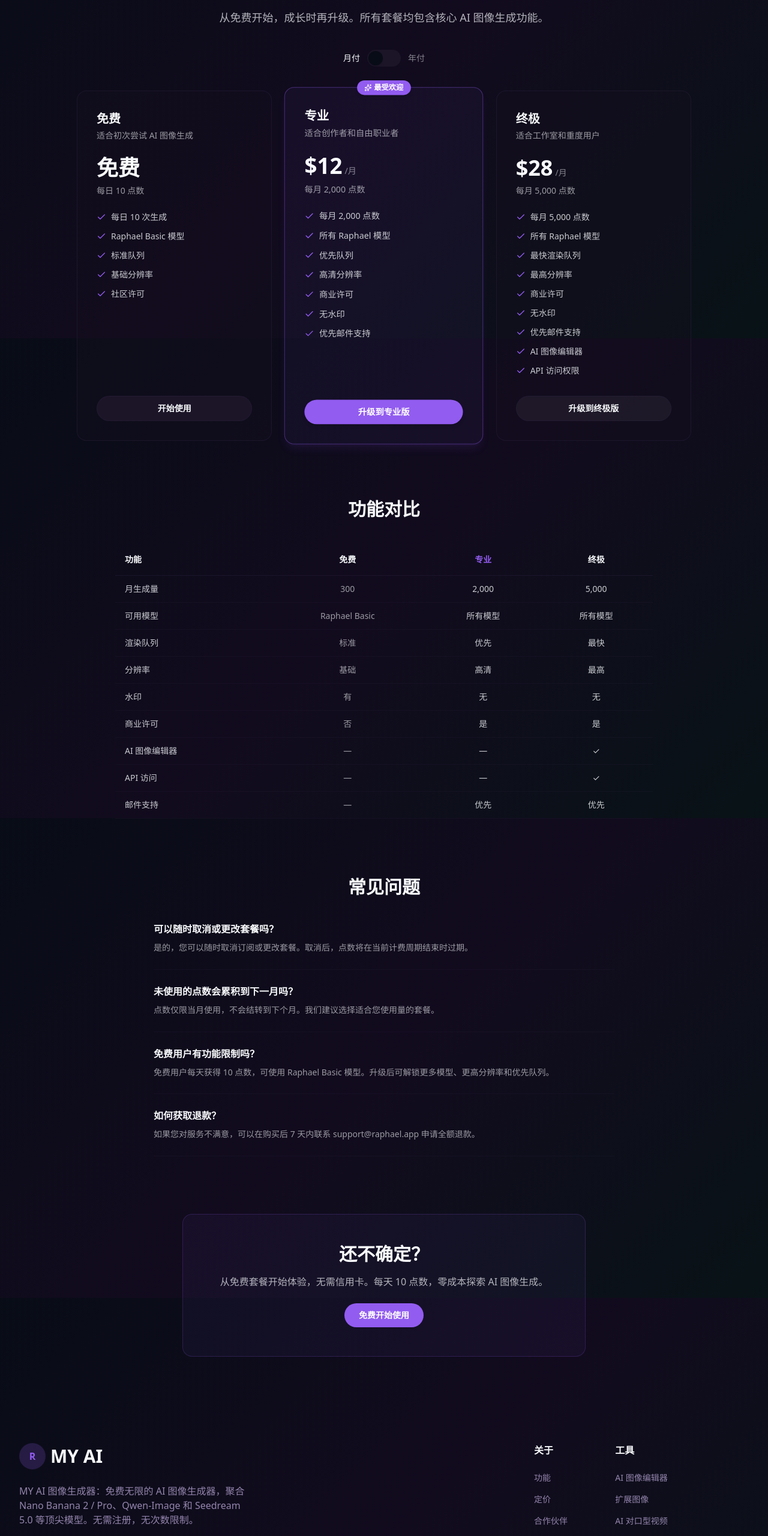
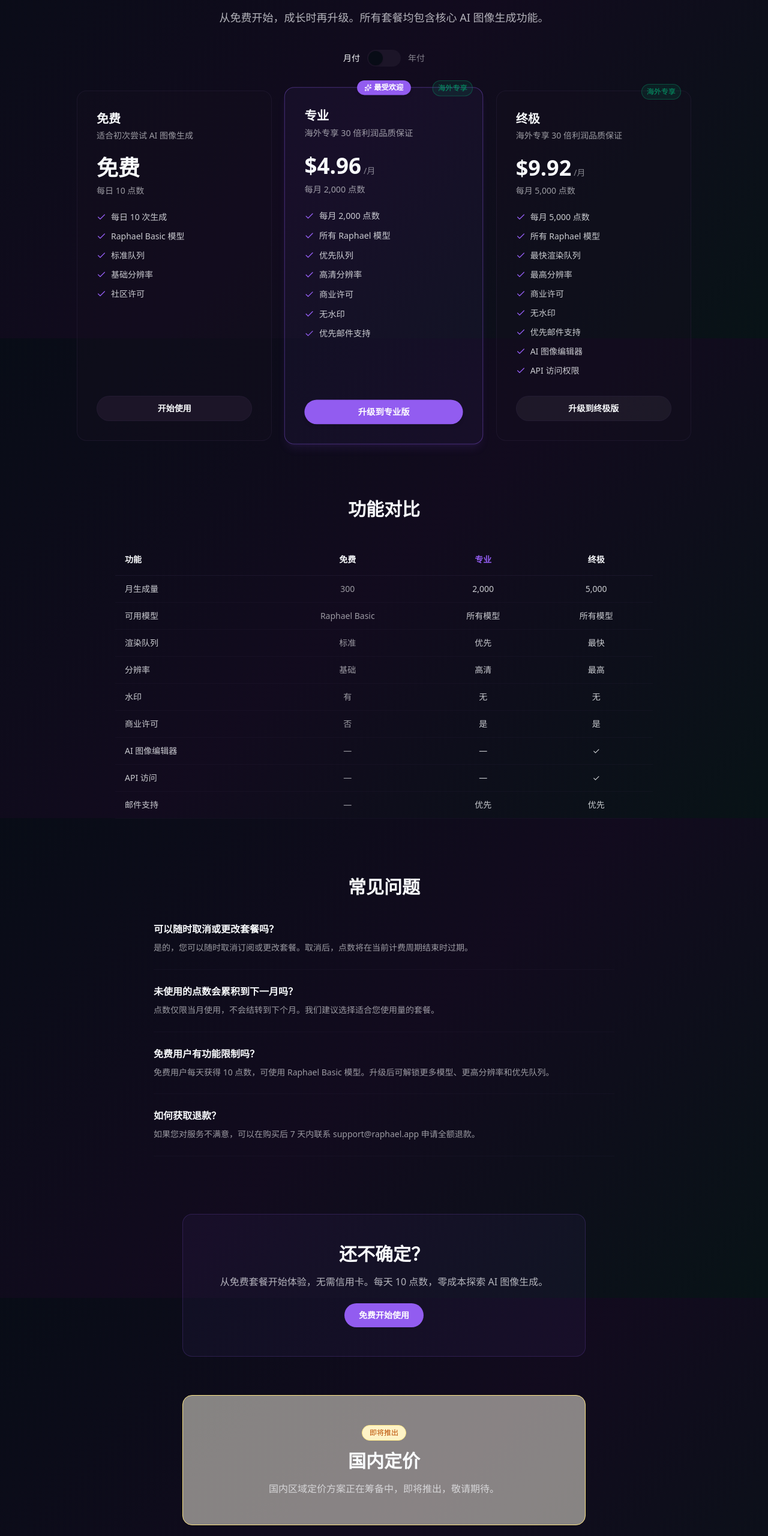
Before and after one commit to liken00/raphael-clone, a Next.js app: page /zh/pricing in a window 1280 px wide. Shown: the part 236-2797 px from the top of the page at 60% size. Built offline with nearby package versions, Linux system fonts and the light colour scheme.

Commit message:
feat: 海外全体系30倍利润定价（成本×31）

```diff
--- a/src/app/[locale]/pricing/PricingClient.tsx
+++ b/src/app/[locale]/pricing/PricingClient.tsx
@@ -18,12 +18,13 @@
     ],
     cta: "开始使用",
     popular: false,
+    region: "all",
   },
   {
     name: "专业",
-    price: { monthly: 12, yearly: 96 },
+    price: { monthly: 4.96, yearly: 59.52 },
     credits: "每月 2,000 点数",
-    description: "适合创作者和自由职业者",
+    description: "海外专享 30 倍利润品质保证",
     features: [
       "每月 2,000 点数",
       "所有 Raphael 模型",
@@ -35,12 +36,13 @@
     ],
     cta: "升级到专业版",
     popular: true,
+    region: "overseas",
   },
   {
     name: "终极",
-    price: { monthly: 28, yearly: 224 },
+    price: { monthly: 9.92, yearly: 119.04 },
     credits: "每月 5,000 点数",
-    description: "适合工作室和重度用户",
+    description: "海外专享 30 倍利润品质保证",
     features: [
       "每月 5,000 点数",
       "所有 Raphael 模型",
@@ -54,6 +56,7 @@
     ],
     cta: "升级到终极版",
     popular: false,
+    region: "overseas",
   },
 ];
 
@@ -72,7 +75,7 @@
       {/* Header */}
       <div className="text-center max-w-3xl mx-auto">
         <div className="inline-flex items-center rounded-full border border-primary/30 px-3 py-1 text-xs font-medium bg-primary/5 text-primary">
-          定价
+          海外专享 30 倍利润品质保证
         </div>
         <h1 className="mt-4 text-3xl sm:text-5xl font-bold tracking-tight text-foreground">
           简单透明的定价
@@ -124,6 +127,11 @@
               <div className="absolute -top-3 left-1/2 -translate-x-1/2 inline-flex items-center gap-1 rounded-full bg-primary px-3 py-1 text-xs font-semibold text-primary-foreground shadow-md">
                 <Sparkles className="w-3 h-3" />
                 最受欢迎
+              </div>
+            )}
+            {plan.region === "overseas" && (
+              <div className="absolute -top-3 right-4 inline-flex items-center gap-1 rounded-full bg-emerald-500/10 border border-emerald-500/30 px-2 py-1 text-xs font-medium text-emerald-600">
+                海外专享
               </div>
             )}
             <div className="mb-6">
@@ -230,6 +238,19 @@
           免费开始使用
         </button>
       </div>
+
+      {/* 国内价格 */}
+      <div className="mt-16 text-center max-w-2xl mx-auto rounded-2xl border border-amber-200 bg-amber-50/50 p-8 sm:p-12">
+        <div className="inline-flex items-center gap-1 rounded-full bg-amber-100 border border-amber-200 px-3 py-1 text-xs font-medium text-amber-700 mb-4">
+          即将推出
+        </div>
+        <h2 className="text-2xl sm:text-3xl font-bold text-foreground">
+          国内定价
+        </h2>
+        <p className="mt-4 text-foreground/70">
+          国内区域定价方案正在筹备中，即将推出，敬请期待。
+        </p>
+      </div>
     </div>
   );
 }
--- a/src/lib/stripe.ts
+++ b/src/lib/stripe.ts
@@ -10,16 +10,16 @@
     priceIdMonthly: process.env.STRIPE_PRO_PRICE_MONTHLY || "",
     priceIdYearly: process.env.STRIPE_PRO_PRICE_YEARLY || "",
     credits: 2000,
-    priceMonthly: 12,
-    priceYearly: 96,
+    priceMonthly: 4.96, // 成本 × 31（通义万相 API ¥0.16 × 31 ≈ ¥4.96）
+    priceYearly: 59.52,
   },
   ultimate: {
     name: "Ultimate",
     priceIdMonthly: process.env.STRIPE_ULTIMATE_PRICE_MONTHLY || "",
     priceIdYearly: process.env.STRIPE_ULTIMATE_PRICE_YEARLY || "",
     credits: 5000,
-    priceMonthly: 28,
-    priceYearly: 224,
+    priceMonthly: 9.92, // 成本 × 31（通义万相 API ¥0.32 × 31 ≈ ¥9.92）
+    priceYearly: 119.04,
   },
 } as const;
 
```
